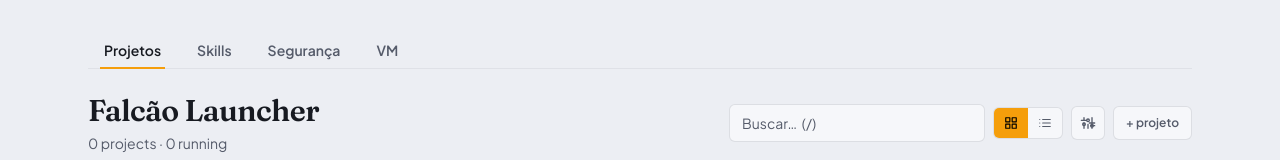
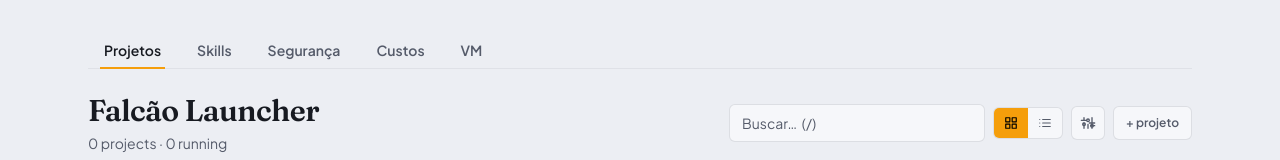
Before and after one commit to Falkzera/falcao-launcher, a React (Vite) app: page / in a window 1280 px wide. Shown: the top 160 px of the page. Built offline with nearby package versions, Linux system fonts and the light colour scheme.

Commit message:
feat(ui): aba Custos no topbar com polling 5min e chip danger

```diff
--- a/src/App.tsx
+++ b/src/App.tsx
@@ -12,7 +12,10 @@
 import { SkillsView } from "./components/SkillsView";
 import { VmTab } from "./components/VmTab";
 import { SecurityTab } from "./components/SecurityTab";
+import { CostTab } from "./components/CostTab";
+import { CostChip } from "./components/CostChip";
 import { monitorApi } from "./lib/monitor";
+import type { CostUsage } from "./types/costs";
 import { containerVariants } from "./styles/animations";
 import type {
   AllocatedPortsPayload,
@@ -34,7 +37,7 @@
 const VIEW_MODE_KEY = "falcao-launcher.viewMode";
 const TOP_VIEW_KEY = "falcao-launcher.topView";
 
-type TopView = "projects" | "skills" | "vm" | "security";
+type TopView = "projects" | "skills" | "vm" | "security" | "custos";
 
 function App() {
   const [projects, setProjects] = useState<Project[]>([]);
@@ -66,11 +69,13 @@
     if (saved === "skills") return "skills";
     if (saved === "vm") return "vm";
     if (saved === "security") return "security";
+    if (saved === "custos") return "custos";
     return "projects";
   });
   const [addingPath, setAddingPath] = useState(false);
   const [claudeStates, setClaudeStates] = useState<ClaudeProjectState[]>([]);
   const [vulnCountByRepo, setVulnCountByRepo] = useState<Record<string, number>>({});
+  const [costSummary, setCostSummary] = useState<CostUsage[]>([]);
   const [now, setNow] = useState(() => Date.now());
   const seqRef = useRef(0);
   const autoOpenRef = useRef(autoOpen);
@@ -283,6 +288,29 @@
     };
   }, []);
 
+  useEffect(() => {
+    let cancelled = false;
+    const tick = () => {
+      monitorApi
+        .costSummary()
+        .then((data) => {
+          if (!cancelled) setCostSummary(data);
+        })
+        .catch(() => {});
+    };
+    tick();
+    const id = setInterval(tick, 5 * 60 * 1000); // 5min
+    return () => {
+      cancelled = true;
+      clearInterval(id);
+    };
+  }, []);
+
+  const dangerCount = useMemo(
+    () => costSummary.filter((m) => (m.pct ?? 0) >= 90).length,
+    [costSummary],
+  );
+
   const externalByProject = useMemo(() => {
     const sorted = [...projects].sort((a, b) => b.path.length - a.path.length);
     const map: Record<string, Array<{ port: number; pid: number }>> = {};
@@ -370,7 +398,7 @@
     >
       <div className="mx-auto max-w-6xl px-6 py-8">
         <div className="mb-6 flex items-center gap-1 border-b border-[var(--color-border-subtle)]">
-          {(["projects", "skills", "security", "vm"] as TopView[]).map((v) => {
+          {(["projects", "skills", "security", "custos", "vm"] as TopView[]).map((v) => {
             const isActive = topView === v;
             const label =
               v === "projects"
@@ -379,7 +407,9 @@
                   ? "Skills"
                   : v === "security"
                     ? "Segurança"
-                    : "VM";
+                    : v === "custos"
+                      ? "Custos"
+                      : "VM";
             return (
               <button
                 key={v}
@@ -391,6 +421,7 @@
                 }
               >
                 {label}
+                {v === "custos" && <CostChip count={dangerCount} />}
                 {isActive && (
                   <motion.span
                     layoutId="top-view-underline"
@@ -412,7 +443,9 @@
                   ? "Skills"
                   : topView === "security"
                     ? "Segurança"
-                    : "VM"}
+                    : topView === "custos"
+                      ? "Custos"
+                      : "VM"}
             </h1>
             <p className="mt-1 text-sm font-light text-[var(--color-text-secondary)]">
               {topView === "projects"
@@ -423,7 +456,9 @@
                   ? "skills instaladas em ~/.claude/"
                   : topView === "security"
                     ? "CVEs nos seus repos e imagens da VM"
-                    : "falcao-main · CX23 · 162.55.217.189"}
+                    : topView === "custos"
+                      ? "Vercel · GitHub Actions · Hetzner"
+                      : "falcao-main · CX23 · 162.55.217.189"}
             </p>
           </div>
           <div className={topView === "projects" ? "flex items-center gap-2" : "hidden"}>
@@ -530,6 +565,8 @@
           <SkillsView />
         ) : topView === "security" ? (
           <SecurityTab />
+        ) : topView === "custos" ? (
+          <CostTab />
         ) : topView === "vm" ? null : (
           <>
         {error && (
```
